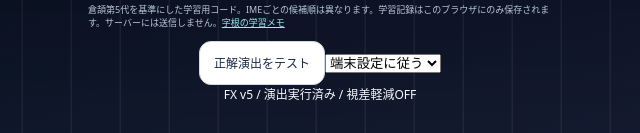
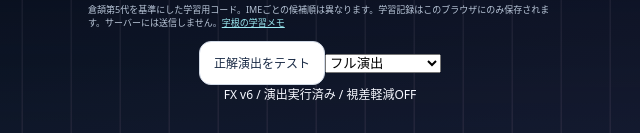
Before and after one commit to silovar-uk/dailyenglishchunks, a plain HTML site: page quick/index.html in a window 1280 px wide. Both pictures are taken after a click on the button "正解演出をテスト". Shown: the part 875-1008 px from the top of the page, 320-960 px from the left. Drawn offline with Linux system fonts and the light colour scheme.

Commit message:
Default Quick Lab to full victory animation while retaining explicit preferences

```diff
--- a/quick/index.html
+++ b/quick/index.html
@@ -554,14 +554,14 @@ function playVictory(han,combo=0,test=false){
  card.append(glyph,label);layer.append(card);
  for(let i=0;i<24;i++){const p=document.createElement("i"),a=i*Math.PI/12,r=110+i%5*30;p.className="qfx-particle";p.style.background=["#ffe16b","#59ffe0","#ff79b9","#fff"][i%4];p.style.setProperty("--dx",Math.cos(a)*r+"px");p.style.setProperty("--dy",Math.sin(a)*r+"px");layer.append(p)}
  document.body.append(layer);quickFxTimer=setTimeout(clearVictory,1250);
- const diagnostic=document.getElementById("quickFxStatus");if(diagnostic)diagnostic.textContent="FX v5 / 演出実行済み / "+(matchMedia("(prefers-reduced-motion: reduce)").matches?"視差軽減ON":"視差軽減OFF");
+ const diagnostic=document.getElementById("quickFxStatus");if(diagnostic)diagnostic.textContent="FX v6 / 演出実行済み / "+(matchMedia("(prefers-reduced-motion: reduce)").matches?"視差軽減ON":"視差軽減OFF");
 }
-function quickFxPreference(){try{return localStorage.getItem("quick-fx-preference")||"system"}catch{return "system"}}
+function quickFxPreference(){try{return localStorage.getItem("quick-fx-preference")||"full"}catch{return "full"}}
 function setupVictoryDiagnostic(){
  const box=document.createElement("div");box.style.cssText="margin:12px auto;text-align:center;font-size:12px;color:inherit";
  const b=document.createElement("button");b.type="button";b.textContent="正解演出をテスト";b.onclick=()=>playVictory("好",0,false);
  const select=document.createElement("select");select.setAttribute("aria-label","正解演出設定");for(const [value,label] of [["system","端末設定に従う"],["full","フル演出"]]){const o=document.createElement("option");o.value=value;o.textContent=label;select.append(o)}select.value=quickFxPreference();select.onchange=()=>{try{localStorage.setItem("quick-fx-preference",select.value)}catch{}playVictory("好",0,false)};
- const status=document.createElement("div");status.id="quickFxStatus";status.textContent="FX v5 / CSS / "+(matchMedia("(prefers-reduced-motion: reduce)").matches?"視差軽減ON":"視差軽減OFF");
+ const status=document.createElement("div");status.id="quickFxStatus";status.textContent="FX v6 / CSS / "+(matchMedia("(prefers-reduced-motion: reduce)").matches?"視差軽減ON":"視差軽減OFF");
  box.append(b,select,status);document.querySelector("main").append(box);
 }
 document.addEventListener("visibilitychange",()=>{if(document.hidden)clearVictory()});
```
